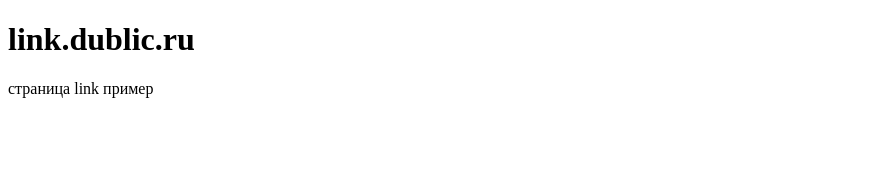
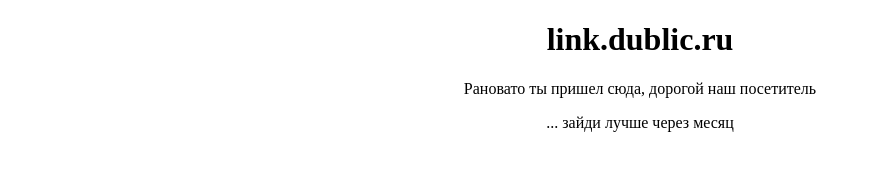
Before and after one commit to dublic/link_dublic, a plain HTML site: page index.html in a window 1280 px wide. Shown: the whole page, without its empty margins (0-871 px from the left). Drawn offline with Linux system fonts and the light colour scheme.

Commit message:
Update index.html

```diff
--- a/index.html
+++ b/index.html
@@ -2,11 +2,13 @@
 <html>
 <head>
 <meta charset="UTF-8">
-<title>link.dublic.ru</title>
+<title>link Dublic</title>
 
 </head>
 <body>
-<h1>link.dublic.ru</h1>
-<p>страница link пример</p>
+<h1 align="center"></h1>
+<h1 align="center">link.dublic.ru</h1>
+<p align="center">Рановато ты пришел сюда, дорогой наш посетитель</p>
+<p align="center">... зайди лучше через месяц</p>
 </body>
 </html>
```
